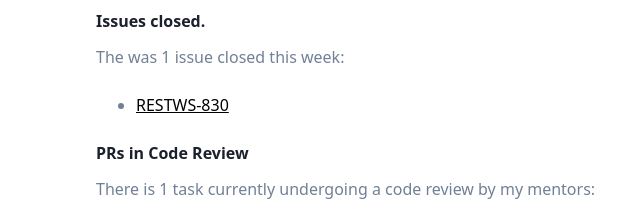
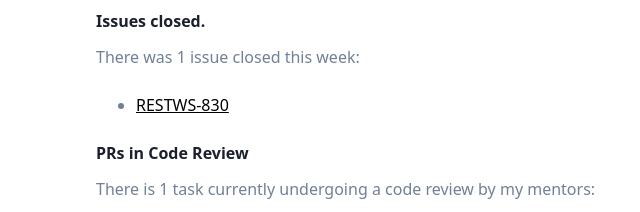
Before and after one commit to BartlomiejRasztabiga/rasztabiga.me, a Gatsby site: page /blog/gsoc-2021-week-9/ in a window 1280 px wide. Shown: the part 481-693 px from the top of the page, 0-640 px from the left. Built offline with nearby package versions, Linux system fonts and the light colour scheme; Gatsby itself is replaced by a stand-in of ours.

Commit message:
gsoc week 9 update

```diff
--- a/content/blog/gsoc-2021-week-9/index.md
+++ b/content/blog/gsoc-2021-week-9/index.md
@@ -7,7 +7,7 @@ date: '2021-08-07T12:00:00.000Z'
 
 #### Issues closed.
 
-The was 1 issue closed this week:
+There was 1 issue closed this week:
 
 * [RESTWS-830](https://issues.openmrs.org/browse/RESTWS-830)
 
```
